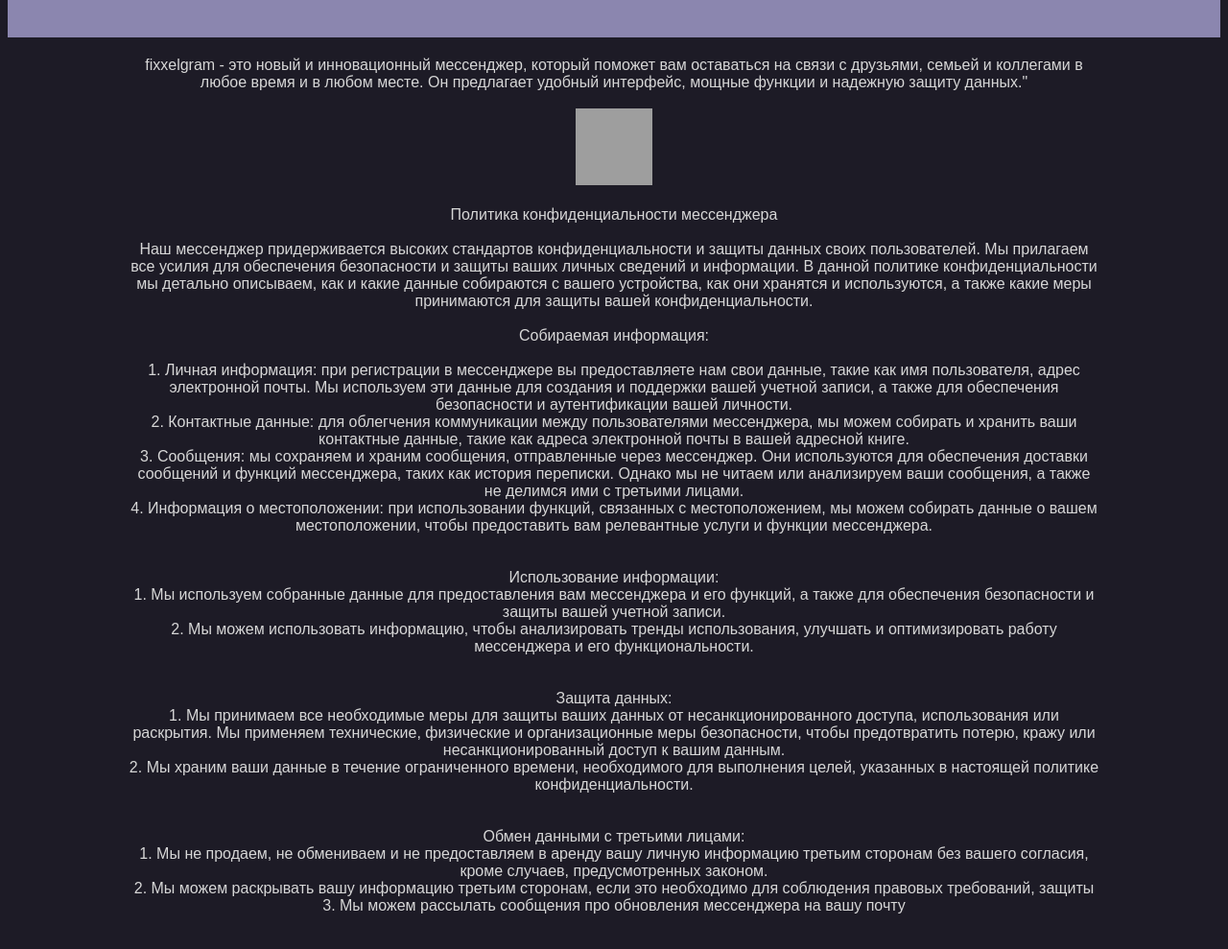
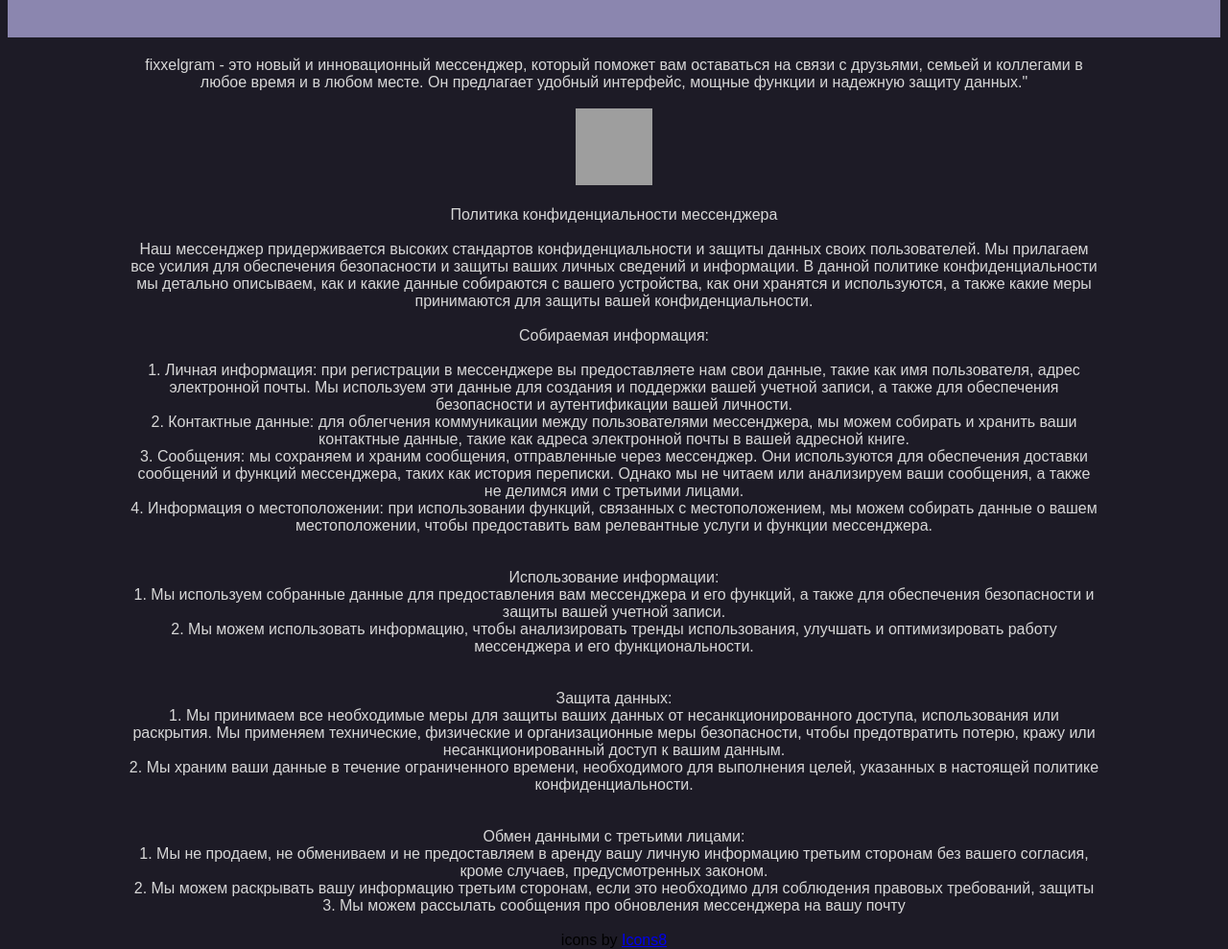
Before and after one commit to testddoser/politika, a plain HTML site: page index.html in a window 1280 px wide. Shown: the part 89-1078 px from the top of the page at 96% size. Before the commit the page ends 1042 px from the top, so only its background shows below. Drawn offline with nearby package versions, Linux system fonts and the light colour scheme; grey boxes are pictures that could not be loaded.

Commit message:
Update index.html

```diff
--- a/index.html
+++ b/index.html
@@ -56,6 +56,7 @@
 <br>3. Мы можем рассылать сообщения про обновления мессенджера на вашу почту
 <br><br>
     </font>
+	<a  href="https://icons8.com/icon/1mn9mJAYHSCK/енот"></a> icons by <a href="https://icons8.com">Icons8</a>
     </center>
   </div>
 
```
